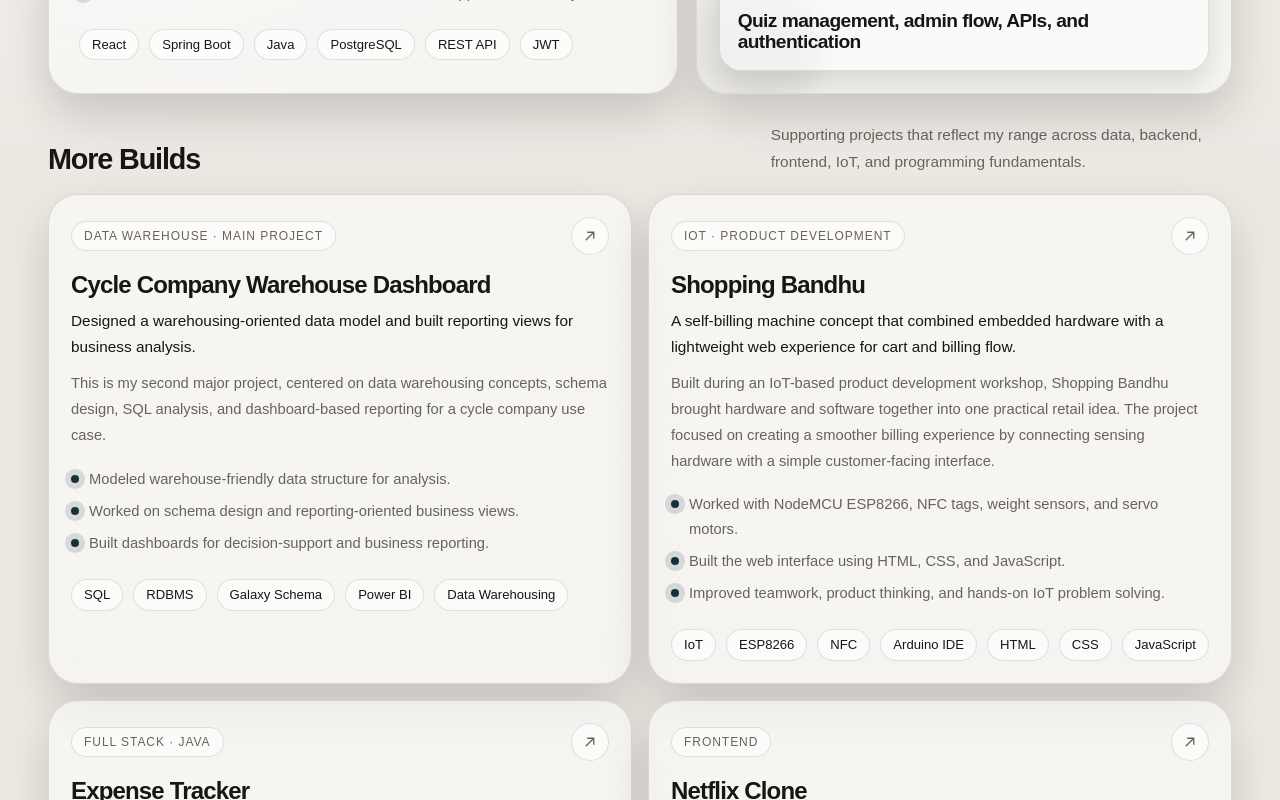
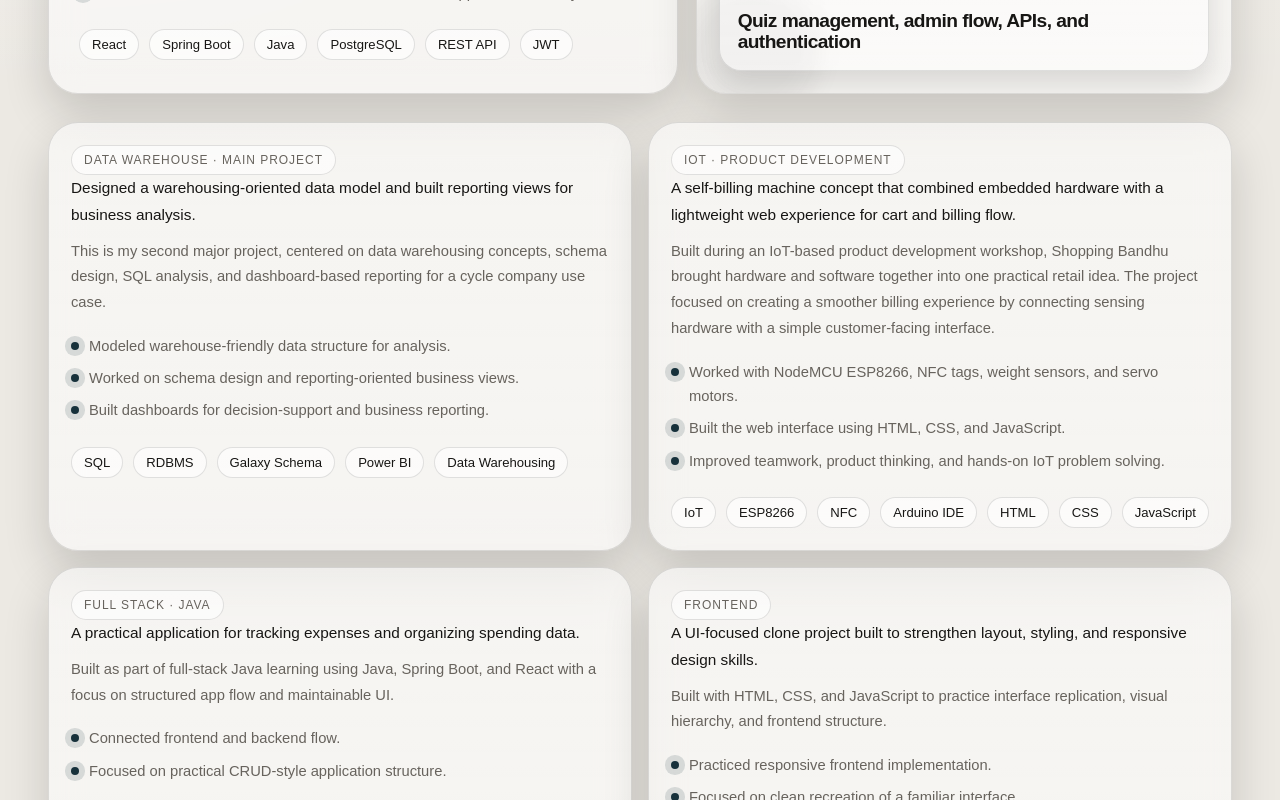
Before and after one commit to rushobhit/Portfolio-Website, a React (Vite) app: page /Portfolio-Website/projects in a window 1280 px wide. Shown: the part 720-1520 px from the top of the page. Built offline with nearby package versions, Linux system fonts and the light colour scheme; a web font is replaced by a local one.

Commit message:
removing unwanted live url from the code

```diff
--- a/src/pages/Projects.jsx
+++ b/src/pages/Projects.jsx
@@ -104,18 +104,6 @@ const projects = [
   },
 ]
 
-const ArrowIcon = () => (
-  <svg viewBox="0 0 24 24" aria-hidden="true">
-    <path
-      d="M7 17 17 7M9 7h8v8"
-      fill="none"
-      stroke="currentColor"
-      strokeWidth="1.8"
-      strokeLinecap="round"
-      strokeLinejoin="round"
-    />
-  </svg>
-)
 
 export default function Projects() {
   return (
@@ -182,49 +170,14 @@ export default function Projects() {
         </section>
 
         <section className="projects-grid-section" aria-labelledby="more-projects-title">
-          <div className="projects-section-head">
-            <h2 id="more-projects-title">More Builds</h2>
-            <p>
-              Supporting projects that reflect my range across data, backend,
-              frontend, IoT, and programming fundamentals.
-            </p>
-          </div>
+
 
           <div className="projects-grid">
             {projects.map((project) => (
               <article key={project.id} className="project-card">
                 <div className="project-card-top">
                   <span className="project-eyebrow">{project.category}</span>
-
-                  {project.liveUrl ? (
-                    <a
-                      href={project.liveUrl}
-                      target="_blank"
-                      rel="noopener noreferrer"
-                      className="project-icon project-icon-link"
-                      aria-label={`Open ${project.title}`}
-                    >
-                      <ArrowIcon />
-                    </a>
-                  ) : (
-                    <span className="project-icon" aria-hidden="true">
-                      <ArrowIcon />
-                    </span>
-                  )}
                 </div>
-
-                {project.liveUrl ? (
-                  <a
-                    href={project.liveUrl}
-                    target="_blank"
-                    rel="noopener noreferrer"
-                    className="project-title-link"
-                  >
-                    <h3 className="project-card-title">{project.title}</h3>
-                  </a>
-                ) : (
-                  <h3 className="project-card-title">{project.title}</h3>
-                )}
 
                 <p className="project-card-summary">{project.summary}</p>
                 <p className="project-card-description">{project.description}</p>
```
